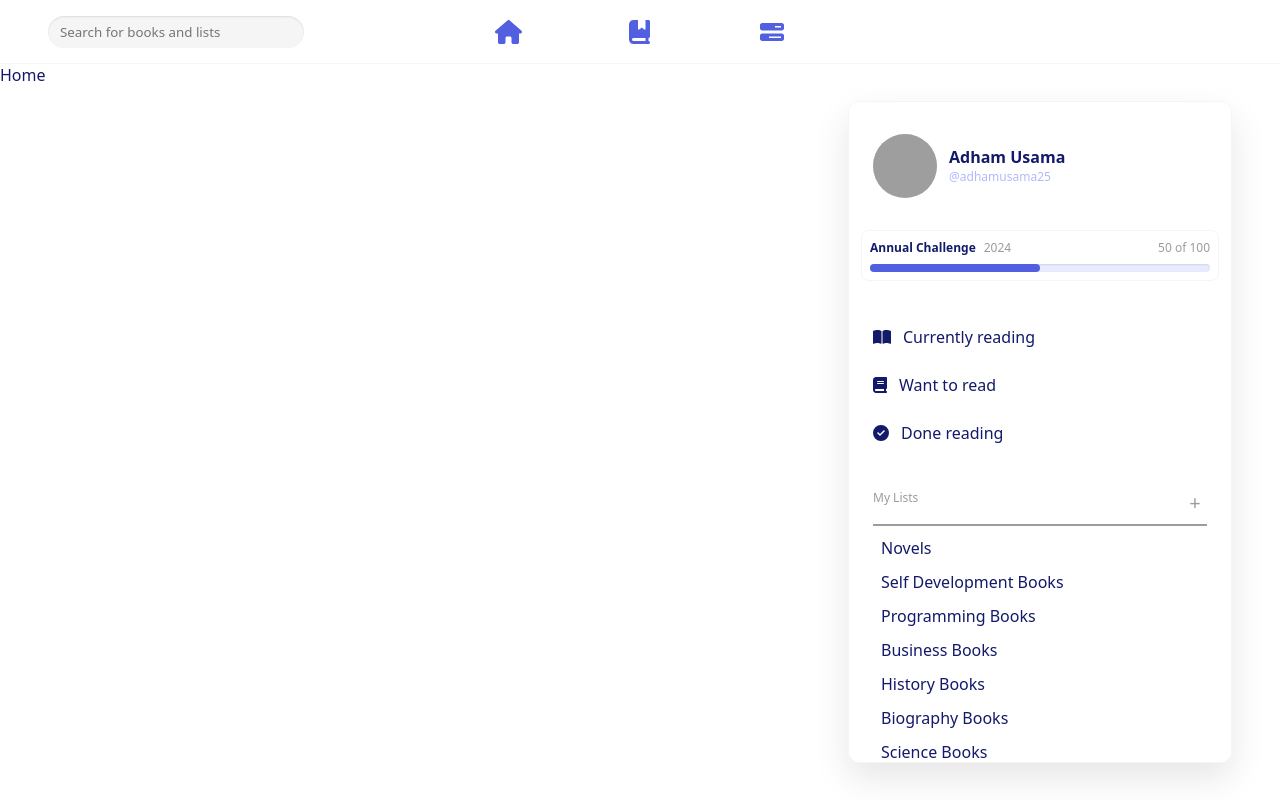
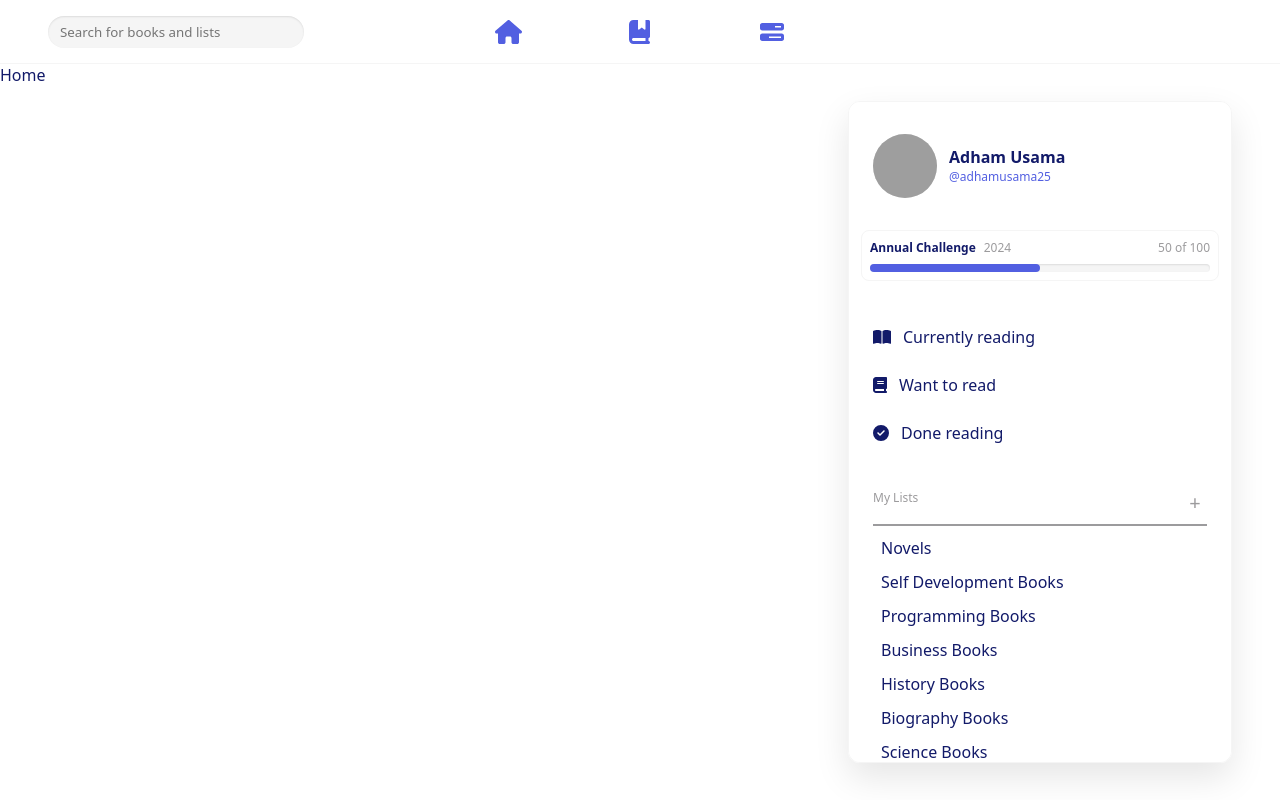
Before and after one commit to Eight-Horsepeople-of-the-Graduation/frontend, a React (Vite) app: page / in a window 1280 px wide. Built offline with nearby package versions, Linux system fonts and the light colour scheme; grey boxes are pictures that could not be loaded.

Commit message:
add dummy data, edit some colors in the theme, edit alert styling to match the theme

```diff
--- a/src/components/SidePannel/ReadingChallenges/ReadingChallengeCard/ReadingChallengeCard.module.css
+++ b/src/components/SidePannel/ReadingChallenges/ReadingChallengeCard/ReadingChallengeCard.module.css
@@ -11,15 +11,28 @@
 }
 
 .Card.Selected {
-  background-color: #e1faeb;
-  border: 1px solid var(--success-color);
+  background-color: var(--light-primary-color);
+  border: 1px solid var(--primary-color);
 }
+
+.Card.Done {
+  background-color: var(--success-color);
+  border: 1px solid var(--dark-success-color);
+}
+
+.Card.Expired {
+  background-color: var(--gray-color);
+  border: 1px solid var(--gray-color);
+}
+
 .Card:hover {
   background-color: var(--gray-color);
   border: 1px solid var(--primary-color);
   transition: all 0.3s;
 }
-
+.Card.Expired:hover {
+  border: 1px solid var(--dark-gray-color);
+}
 .Info {
   margin-bottom: 8px;
   color: var(--dark-gray-color);
--- a/src/components/SidePannel/ReadingChallenges/ReadingChallengeCard/ReadingChallengeCard.tsx
+++ b/src/components/SidePannel/ReadingChallenges/ReadingChallengeCard/ReadingChallengeCard.tsx
@@ -11,15 +11,30 @@ interface ChallengeCardProps {
   onClickAction?: () => void;
 }
 
+const getProgressBarColor = (done: boolean, expired: boolean) => {
+  if (done) return "var(--dark-success-color)";
+  if (expired) return "var(--dark-gray-color)";
+  return undefined;
+};
+
 const ReadingChallengeCard = ({
   challenge,
   selected,
   onClickAction,
 }: ChallengeCardProps) => {
+  const expired = new Date(challenge.endDate) < new Date();
+
+  const done = challenge.books.length >= challenge.goal;
+
   return (
     <div
       onClick={onClickAction}
-      className={[classes.Card, selected && classes.Selected].join(" ")}
+      className={[
+        classes.Card,
+        selected && classes.Selected,
+        expired && classes.Expired,
+        done && classes.Done,
+      ].join(" ")}
     >
       <div className={classes.Info}>
         <div className={classes.ChallengeInfo}>
@@ -39,6 +54,7 @@ const ReadingChallengeCard = ({
 
       <div className={classes.Progress}>
         <ProgressBar
+          color={getProgressBarColor(done, expired)}
           progress={(challenge.books.length / challenge.goal) * 100}
         />
       </div>
--- a/src/components/SidePannel/SidePannel.module.css
+++ b/src/components/SidePannel/SidePannel.module.css
@@ -33,7 +33,7 @@
 
 .info a {
   font-size: 12px;
-  color: var(--light-primary-color);
+  color: var(--primary-color);
   text-decoration: none;
 }
 
--- a/src/components/UI/CustomAlert/CustomAlert.tsx
+++ b/src/components/UI/CustomAlert/CustomAlert.tsx
@@ -26,6 +26,7 @@ const CustomAlert = () => {
       sx={{
         zIndex: 10,
         backgroundColor: `var(--${severity}-color)`,
+        border: `1px solid var(--dark-${severity}-color)`,
         color: `var(--dark-${severity}-color)`,
         maxWidth: "384px",
         minWidth: "256px",
@@ -35,7 +36,6 @@ const CustomAlert = () => {
         bottom: 32,
         left: 48,
         display: "flex",
-        alignItems: "center",
         boxShadow: "var(--shadow-near)",
         "& *": { marginBottom: 0 },
         "& svg": { color: `var(--dark-${severity}-color)` },
@@ -43,10 +43,13 @@ const CustomAlert = () => {
       }}
       severity={severity}
     >
-      <AlertTitle sx={{ fontWeight: "bold" }}>
-        {convertFirstLetterToUppercase(severity)}
-        {message !== "" ? `: ${message}` : ""}
-      </AlertTitle>
+      {message ? (
+        message
+      ) : (
+        <AlertTitle sx={{ fontWeight: "bold" }}>
+          {convertFirstLetterToUppercase(severity)}
+        </AlertTitle>
+      )}
     </Alert>
   );
 };
--- a/src/components/UI/ProgressBar/ProgressBar.tsx
+++ b/src/components/UI/ProgressBar/ProgressBar.tsx
@@ -4,21 +4,23 @@ import LinearProgress, {
   linearProgressClasses,
 } from "@mui/material/LinearProgress";
 
+interface ProgressBarProps {
+  progress: number;
+  color?: string;
+}
+export default function ProgressBar({ progress, color }: ProgressBarProps) {
   const BorderLinearProgress = styled(LinearProgress)(({ theme }) => ({
     height: 8,
     borderRadius: 20,
     boxShadow: "inset 0 1px 2px rgba(0, 0, 0, 0.1)",
     [`&.${linearProgressClasses.colorPrimary}`]: {
-    backgroundColor: "#e8eaff",
+      backgroundColor: "var(--gray-color)",
     },
     [`& .${linearProgressClasses.bar}`]: {
       borderRadius: 5,
-    backgroundColor: theme.palette.primary,
+      backgroundColor: color ?? theme.palette.primary,
     },
   }));
-interface ProgressBarProps {
-  progress: number;
-}
-export default function ProgressBar({ progress }: ProgressBarProps) {
+
   return <BorderLinearProgress variant="determinate" value={progress} />;
 }
--- a/src/dummyData.ts
+++ b/src/dummyData.ts
@@ -1069,9 +1069,9 @@ export const dummyChallenges: Challenge[] = [
     id: 2,
     goal: 8,
     type: "MONTHLY",
-    period: "may 2024",
+    period: "may   2024",
     userId: 1,
-    books: dummyBooks.slice(0, 3),
+    books: dummyBooks.slice(0, 6),
     endDate: "2024-05-31",
   },
   {
@@ -1089,7 +1089,16 @@ export const dummyChallenges: Challenge[] = [
     type: "ANNUAL",
     period: "2023",
     userId: 1,
-    books: dummyBooks.slice(0, 45),
+    books: dummyBooks.slice(0, 50),
+    endDate: "2023-12-31",
+  },
+  {
+    id: 5,
+    goal: 50,
+    type: "ANNUAL",
+    period: "2022",
+    userId: 1,
+    books: dummyBooks.slice(0, 40),
     endDate: "2023-12-31",
   },
 ];
--- a/src/index.css
+++ b/src/index.css
@@ -1,21 +1,21 @@
 :root {
   --primary-color: #525fe1;
   --dark-primary-color: #121a69;
-  --light-primary-color: #b1b8ff;
+  --light-primary-color: #e8eaff;
   --secondary-color: #f86f03;
   --dark-secondary-color: #6b2f00;
-  --light-secondary-color: #f8a766;
+  --light-secondary-color: #ffc597;
   --tertiary-color: #ffa41b;
   --dark-tertiary-color: #8d5d14;
   --light-tertiary-color: #ffe2b5;
   --gray-color: #f5f5f5;
   --dark-gray-color: #9c9b9d;
-  --success-color: #a5ebbe;
-  --dark-success-color: #52c982;
+  --success-color: #e1faeb;
+  --dark-success-color: #73d79b;
   --warning-color: #fae19b;
   --dark-warning-color: #8c691e;
-  --error-color: #f0a5a5;
-  --dark-error-color: #da2d2d;
+  --error-color: #fae6e6;
+  --dark-error-color: #e15f5f;
   --large-border-radius: 12px;
   --small-border-radius: 8px;
   --border: 1px solid var(--gray-color);
--- a/src/mui/themerProvider.tsx
+++ b/src/mui/themerProvider.tsx
@@ -6,32 +6,32 @@ const theme = createTheme({
   palette: {
     primary: {
       main: "#525fe1",
-      light: "#b1b8ff",
+      light: "#e8eaff",
       dark: "#121a69",
     },
     secondary: {
       main: "#f86f03",
-      light: "#f8a766",
+      light: "#ffc597",
       dark: "#6b2f00",
     },
     error: {
-      main: "#f0a5a5",
-      dark: "#da2d2d",
+      main: "#fae6e6",
+      dark: "#e15f5f",
     },
     warning: {
       main: "#fae19b",
       dark: "#8c691e",
     },
     success: {
-      main: "#a5ebbe",
-      dark: "#52c982",
+      main: "#e1faeb",
+      dark: "#73d79b",
     },
     background: {
       default: "#fff",
     },
     grey: {
-      500: "#f5f5f5",
-      600: "#e0e0e0",
+      100: "#f5f5f5",
+      200: "#9c9b9d",
     },
     text: {
       primary: "#121a69",
--- a/src/pages/Profile/Profile.module.css
+++ b/src/pages/Profile/Profile.module.css
@@ -43,7 +43,7 @@
 }
 .Info p {
   font-size: 24px;
-  color: var(--light-primary-color);
+  color: var(--primary-color);
 }
 
 .Challenges {
--- a/src/redux/features/alerts/alertsSlice.ts
+++ b/src/redux/features/alerts/alertsSlice.ts
@@ -16,7 +16,13 @@ export const alertSlice = createSlice({
   name: "alert",
   initialState,
   reducers: {
-        showAlert: (state: Alert, action: PayloadAction<{ message: string, severity: typeof state.severity }>) => {
+    showAlert: (
+      state: Alert,
+      action: PayloadAction<{
+        message: string;
+        severity: typeof state.severity;
+      }>
+    ) => {
       state.message = action.payload.message;
       state.severity = action.payload.severity;
       state.open = true; // Set alert to visible
```
Lines whose indentation alone changed are shown as unchanged.
